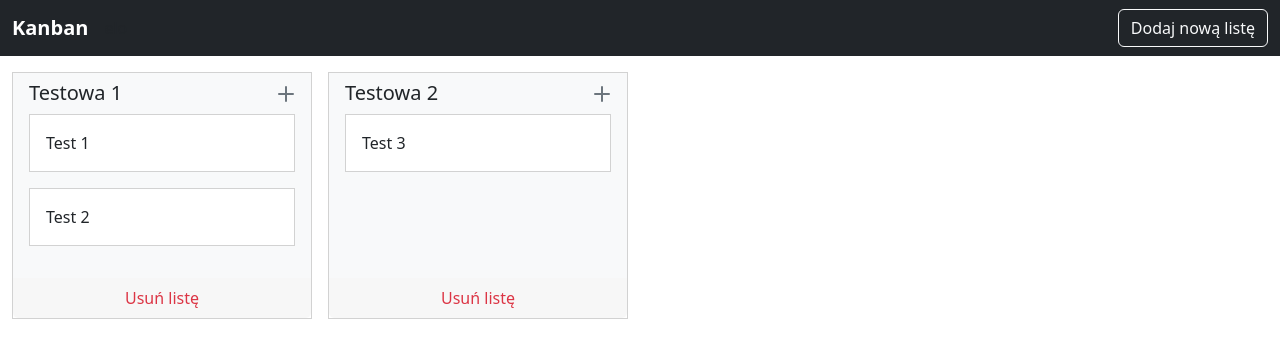
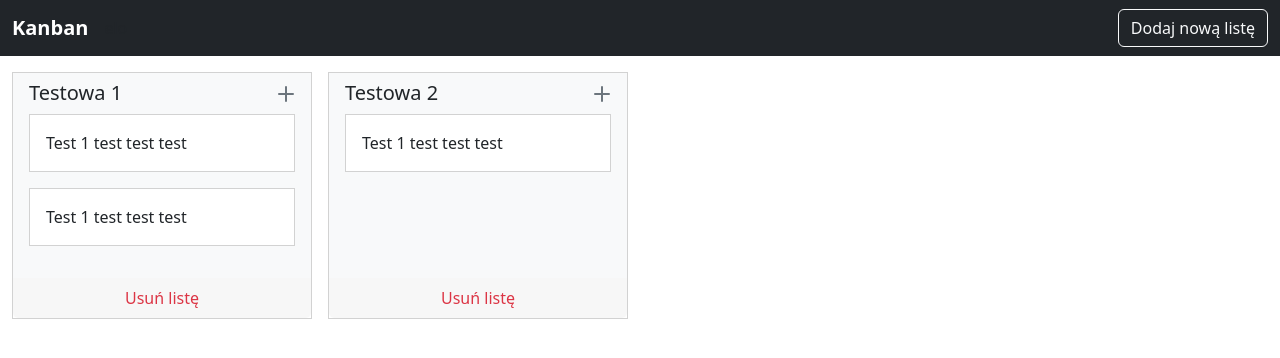
Before and after one commit to marekke/wse-kanban, a React (Create React App) app: page /cards/1 in a window 1280 px wide. Before the commit this address led to /. Shown: the top 358 px of the page. Built offline with nearby package versions, Linux system fonts and the light colour scheme.

Commit message:
update and remove card

```diff
--- a/src/App.tsx
+++ b/src/App.tsx
@@ -5,6 +5,7 @@ import {Navigate, Route, Routes, useLocation} from "react-router-dom";
 import AppModal from "./layout/AppModal";
 import {ListCreate, ListUpdate} from "./feature/list";
 import {CardCreate, CardView} from "./feature/card";
+import CardUpdate from "./feature/card/components/CardUpdate";
 
 function App() {
     const location = useLocation();
@@ -15,7 +16,7 @@ function App() {
 
             <Routes location={background || location}>
                 <Route path="/" element={<AppLayout/>} />
-                <Route path="*" element={<Navigate to="/" replace />} />
+                <Route path="*" element={<AppLayout/>} />
             </Routes>
             {background && (
                 <Routes>
@@ -23,7 +24,8 @@ function App() {
                     <Route path="/lists/:listID/update" element={<AppModal title={"Edytuj listę"}><ListUpdate/></AppModal>}/>
                     <Route path="/lists/:listID/cards/create"
                            element={<AppModal title={"Utwórz nową listę"}><CardCreate/></AppModal>}/>
-                    <Route path="/cards/:cardID" element={<AppModal title={"Utwórz nową listę"}><CardView/></AppModal>}/>
+                    <Route path="/cards/:cardID" element={<AppModal title={"Szczegóły karty"}><CardView/></AppModal>}/>
+                    <Route path="/cards/:cardID/update" element={<AppModal title={"Szczegóły karty"}><CardUpdate/></AppModal>}/>
                 </Routes>
             )}
         </>
--- a/src/feature/card/cardSlice.ts
+++ b/src/feature/card/cardSlice.ts
@@ -16,6 +16,12 @@ interface INewCard {
     content: string
 }
 
+interface IUpdateCard {
+    id: number,
+    title: string,
+    content: string
+}
+
 interface ICardMove {
     cardID: number,
     targetListID: number,
@@ -29,20 +35,20 @@ const initialState = {
     1: {
         id: 1,
         listID: 1,
-        title: "Test 1",
-        content: "Test test test",
+        title: "Test 1 test test test",
+        content: "Lorem Ipsum is simply dummy text of the printing and typesetting industry. Lorem Ipsum has been the industry's standard dummy text ever since the 1500s, when an unknown printer took a galley of type and scrambled it to make a type specimen book. It has survived not only five centuries, but also the leap into electronic typesetting, remaining essentially unchanged.",
     },
     2: {
         id: 2,
         listID: 1,
-        title: "Test 2",
-        content: "Test test test",
+        title: "Test 1 test test test",
+        content: "Lorem Ipsum is simply dummy text of the printing and typesetting industry. Lorem Ipsum has been the industry's standard dummy text ever since the 1500s, when an unknown printer took a galley of type and scrambled it to make a type specimen book. It has survived not only five centuries, but also the leap into electronic typesetting, remaining essentially unchanged.",
     },
     3: {
         id: 3,
         listID: 2,
-        title: "Test 3",
-        content: "Test test test",
+        title: "Test 1 test test test",
+        content: "Lorem Ipsum is simply dummy text of the printing and typesetting industry. Lorem Ipsum has been the industry's standard dummy text ever since the 1500s, when an unknown printer took a galley of type and scrambled it to make a type specimen book. It has survived not only five centuries, but also the leap into electronic typesetting, remaining essentially unchanged.",
     }
 } as CardState
 
@@ -56,6 +62,13 @@ const cardSlice = createSlice({
                 id: newID,
                 ...action.payload
             };
+        },
+        update(state, action: PayloadAction<IUpdateCard>) {
+            state[action.payload.id].title = action.payload.title;
+            state[action.payload.id].content = action.payload.content;
+        },
+        remove(state, action: PayloadAction<number>) {
+            delete state[action.payload];
         },
         removeMultiple(state, action: PayloadAction<number[]>) {
             action.payload.forEach(id => delete state[id]);
@@ -84,5 +97,5 @@ export const moveCard = (cardID: number, targetListID: number) => {
     })
 }
 
-export const { create, removeMultiple } = cardSlice.actions
+export const { create, removeMultiple, update, remove } = cardSlice.actions
 export default cardSlice.reducer
--- a/src/feature/card/components/CardForm.tsx
+++ b/src/feature/card/components/CardForm.tsx
@@ -1,4 +1,5 @@
 import {useState} from "react";
+import {Card} from "../cardSlice";
 
 export interface ICardFormData {
     title: string,
@@ -6,12 +7,13 @@ export interface ICardFormData {
 };
 
 interface CardFormProps {
+    card?: Card
     submitHandler: (formData: ICardFormData) => void
 }
 
-export default function CardForm({submitHandler}: CardFormProps) {
-    const [title, setTitle] = useState("");
-    const [content, setContent] = useState("");
+export default function CardForm({card, submitHandler}: CardFormProps) {
+    const [title, setTitle] = useState(card?.title || "");
+    const [content, setContent] = useState(card?.content || "");
 
     const handleSubmit = (e: any) => {
         e.preventDefault();
@@ -30,7 +32,7 @@ export default function CardForm({submitHandler}: CardFormProps) {
 
             <div className="mt-3">
                 <label>Treść</label>
-                <textarea className="form-control" rows={4} value={content} onChange={(e) => setContent(e.target.value)}>
+                <textarea className="form-control" rows={6} value={content} onChange={(e) => setContent(e.target.value)}>
                 </textarea>
             </div>
 
--- /dev/null
+++ b/src/feature/card/components/CardUpdate.tsx
@@ -0,0 +1,29 @@
+import CardForm, {ICardFormData} from "./CardForm";
+import {useDispatch, useSelector} from "react-redux";
+import {update} from "../cardSlice";
+import {useNavigate, useParams} from "react-router-dom";
+import {ApplicationState} from "../../../app/store";
+import {getCardByID} from "../selectors";
+
+
+export default function CardUpdate() {
+    const {cardID} = useParams();
+    const dispatch = useDispatch();
+    const navigate = useNavigate();
+
+    const card = useSelector((state: ApplicationState) => getCardByID(state, Number(cardID)));
+
+    function formSubmitHandler(formData: ICardFormData) {
+        dispatch(update({
+            id: Number(cardID),
+            title: formData.title,
+            content: formData.content
+        }));
+
+        navigate('/');
+    }
+
+    return (
+        <CardForm card={card} submitHandler={formSubmitHandler} />
+    );
+}
--- a/src/feature/card/components/CardView.tsx
+++ b/src/feature/card/components/CardView.tsx
@@ -1,18 +1,42 @@
-import {useSelector} from "react-redux";
+import {useDispatch, useSelector} from "react-redux";
 import {getCardByID} from "../selectors";
 import {ApplicationState} from "../../../app/store";
-import {useParams} from "react-router-dom";
+import {useNavigate, useParams} from "react-router-dom";
+import ModalLink from "../../../components/helpers/ModalLink";
+import {remove} from "../cardSlice";
 
 
 export default function CardView() {
-    const {cardID} = useParams();
+    const params = useParams();
+    const cardID = Number(params.cardID);
+
     const card = useSelector((state: ApplicationState) => getCardByID(state, Number(cardID)));
+    const dispatch = useDispatch();
+    const navigate = useNavigate();
+
+    function onDeleteCardButtonHandler() {
+        dispatch(remove(cardID));
+        navigate('/');
+    }
 
     return (
         <>
-            {card.id} <br />
-            {card.title} <br />
-            {card.content} <br />
+            <div className="text-end">
+                <ModalLink to={`/cards/${cardID}/update`}>
+                    <button className="btn btn-sm btn-primary me-2">Edytuj</button>
+                </ModalLink>
+                <button onClick={onDeleteCardButtonHandler} className="btn btn-sm btn-danger me-2">Usuń</button>
+                <button className="btn btn-sm btn-light">Przenieś</button>
+            </div>
+            <div className="mt-3">
+                <label className="fw-bolder">Tytuł:</label>
+                <p>{card.title}</p>
+            </div>
+
+            <div className="mt-4">
+                <label className="fw-bolder">Treść:</label>
+                <div>{card.content}</div>
+            </div>
         </>
     );
 }
--- a/src/feature/card/index.ts
+++ b/src/feature/card/index.ts
@@ -1,7 +1,7 @@
 import * as cardSelectors from './selectors';
-import {create, removeMultiple} from "./cardSlice";
+import {create, removeMultiple, moveCard, update, remove} from "./cardSlice";
 
-export const cardActions = {create, removeMultiple};
+export const cardActions = {create, removeMultiple, update, moveCard, remove};
 export {default as cardReducer, create, type Card, type CardState} from "./cardSlice";
 export {default as CardView} from "./components/CardView";
 export {default as CardListItem} from "./components/CardListItem";
--- a/src/layout/AppModal.tsx
+++ b/src/layout/AppModal.tsx
@@ -11,7 +11,7 @@ export default function AppModal(props: AppModalProps) {
     const navigate = useNavigate();
 
     return (
-        <Modal show={true} onHide={() => navigate(-1)}>
+        <Modal show={true} onHide={() => navigate('/')}>
             <Modal.Header closeButton>
                 <Modal.Title className="h6">
                     {props.title}
```
Also changed, not shown: src/feature/modalAction/components/AppModal.tsx (+1 -19 lines).
